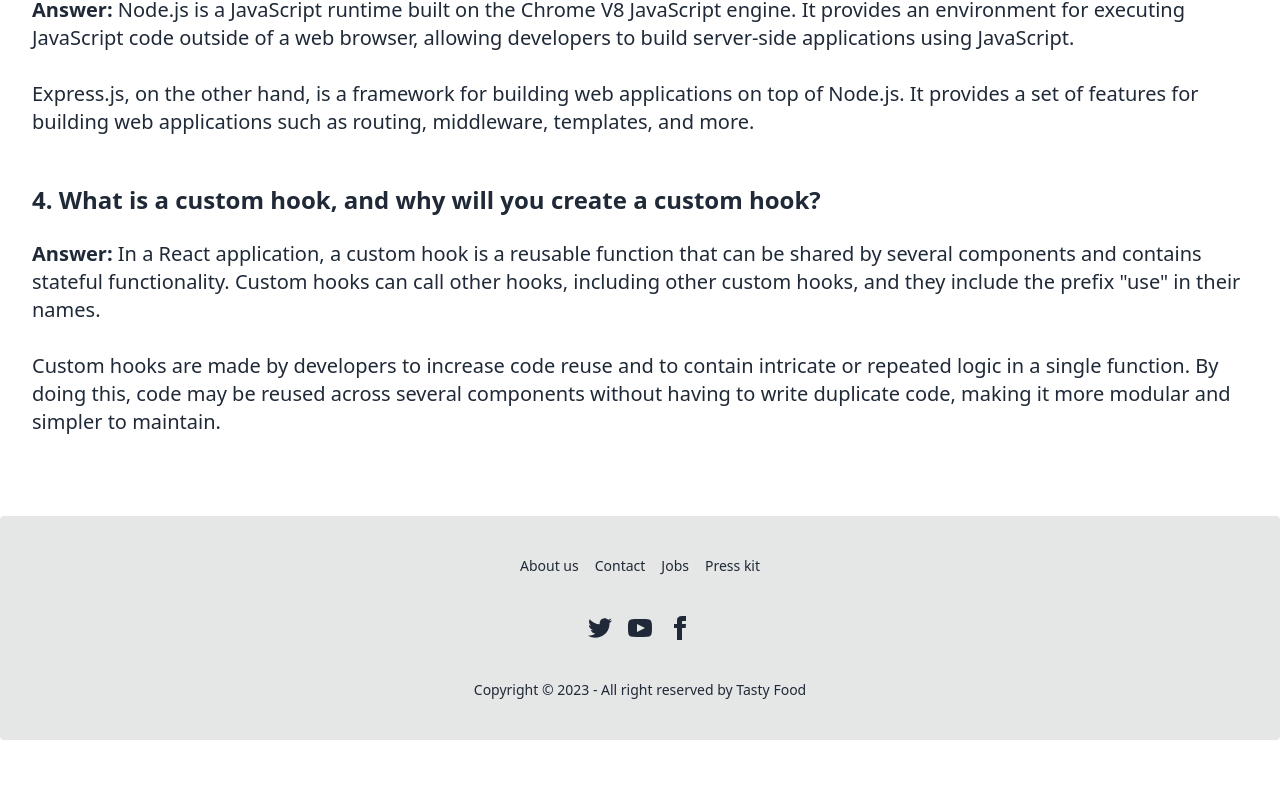
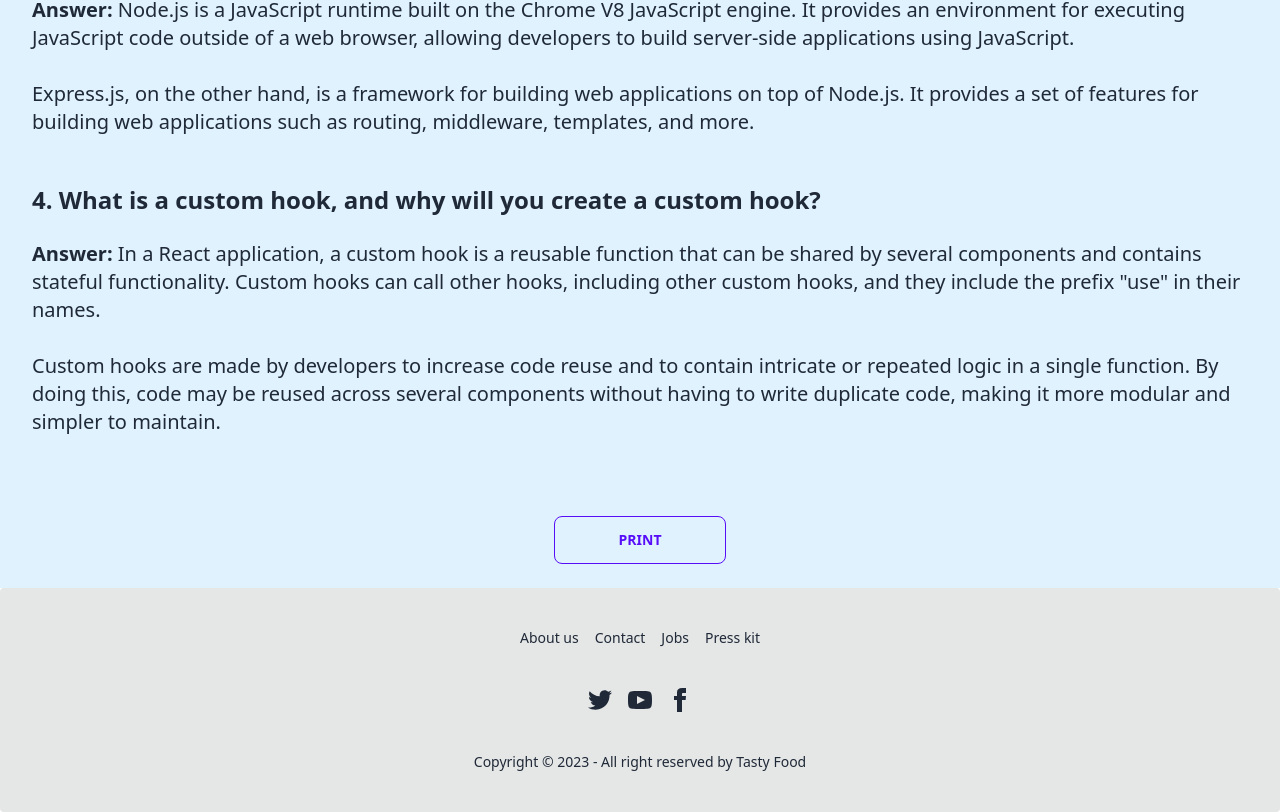
Before and after one commit to md-ashik-ahmed/chef-foods-client, a React (Vite) app: page /blogs in a window 1280 px wide. Shown: the part 660-1472 px from the top of the page. Before the commit the page ends 1400 px from the top, so only its background shows below. Built offline with nearby package versions, Linux system fonts and the light colour scheme; no server answers.

Commit message:
added Blogs to PDF file

```diff
--- a/package.json
+++ b/package.json
@@ -20,6 +20,7 @@
     "react-dom": "^18.2.0",
     "react-icons": "^4.8.0",
     "react-router-dom": "^6.11.0",
+    "react-to-print": "^2.14.12",
     "react-toastify": "^9.1.2",
     "sort-by": "^1.2.0"
   },
--- a/src/components/Card/Card.jsx
+++ b/src/components/Card/Card.jsx
@@ -8,7 +8,7 @@ const Card = (props) => {
 
     return (
         <div>
-        <div className="card w-full h-full bg-base-100 shadow-lg transition duration-200 transform hover:-translate-y-2">
+        <div className="card w-full h-full bg-sky-200 shadow-lg transition duration-200 transform hover:-translate-y-2">
         <div className='overflow-hidden relative  rounded shadow-lg hover:shadow-2xl'>
         <figure ><img className='h-96 w-96' src={picture} alt="image"/>
          </figure></div>
--- a/src/components/Home/Home.jsx
+++ b/src/components/Home/Home.jsx
@@ -20,7 +20,7 @@ const Home = () => {
 
     return (
 
-        <div>
+        <div className='bg-sky-100'>
           <div className='px-4 pb-16 mx-auto sm:max-w-xl md:max-w-full lg:max-w-screen-xl md:px-24 lg:px-8'> <Banner></Banner></div>
 
           <div className='my-container'><Message></Message></div>
--- /dev/null
+++ b/src/components/PDFfile/PDFfile.jsx
@@ -0,0 +1,19 @@
+import React, { useRef } from 'react';
+import ReactPrint from 'react-to-print';
+import Blogs from '../Blogs/Blogs';
+
+const PDFfile = () => {
+
+    const ref = useRef()
+
+    return (
+        <div className='bg-sky-100'>
+            <div ref={ref}>
+                <Blogs></Blogs>
+            </div>
+           <div className='text-center pb-6'> <ReactPrint trigger={() => <button className='btn btn-outline btn-primary px-16'>Print</button>} content={() => ref.current}/></div>
+        </div>
+    );
+};
+
+export default PDFfile;
--- a/src/main.jsx
+++ b/src/main.jsx
@@ -14,6 +14,7 @@ import Home from './components/Home/Home.jsx';
 import AuthProvider from './components/Provider/AuthProvider.jsx';
 import ViewRecipe from './components/ViewRecipe/ViewRecipe.jsx';
 import PrivateRoute from './components/PrivateRoute/PrivateRoute.jsx';
+import PDFfile from './components/PDFfile/PDFfile';
 
 const router = createBrowserRouter([
   {
@@ -36,7 +37,7 @@ const router = createBrowserRouter([
       },
       {
         path : "/blogs",
-        element : <Blogs></Blogs>
+        element : <PDFfile></PDFfile>
       },
       {
         path : "/foods/:id",
```
Also changed, not shown: 1 other file (tests, documents, lock files or other folders).
